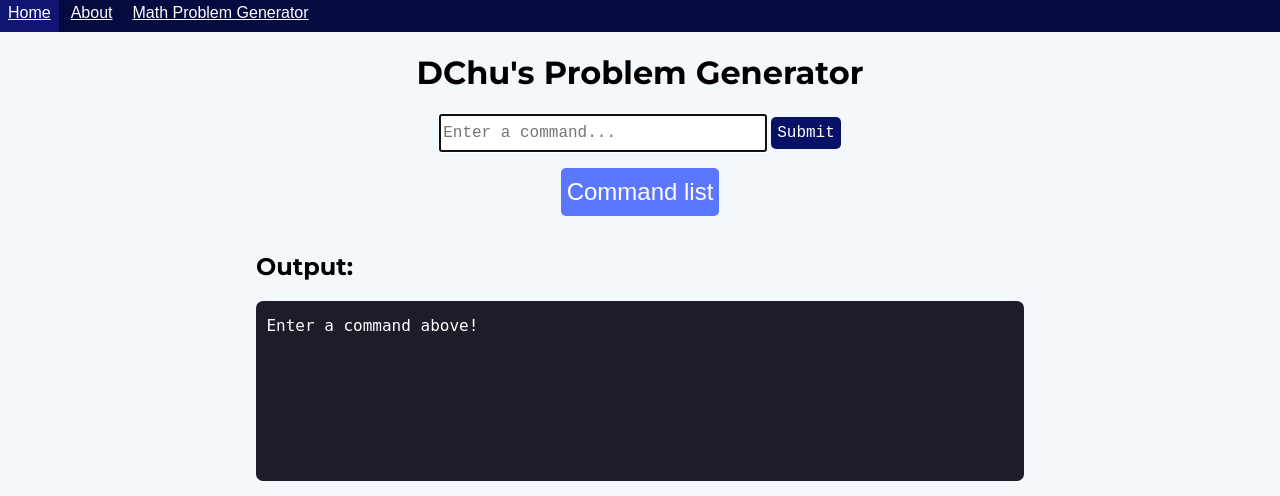
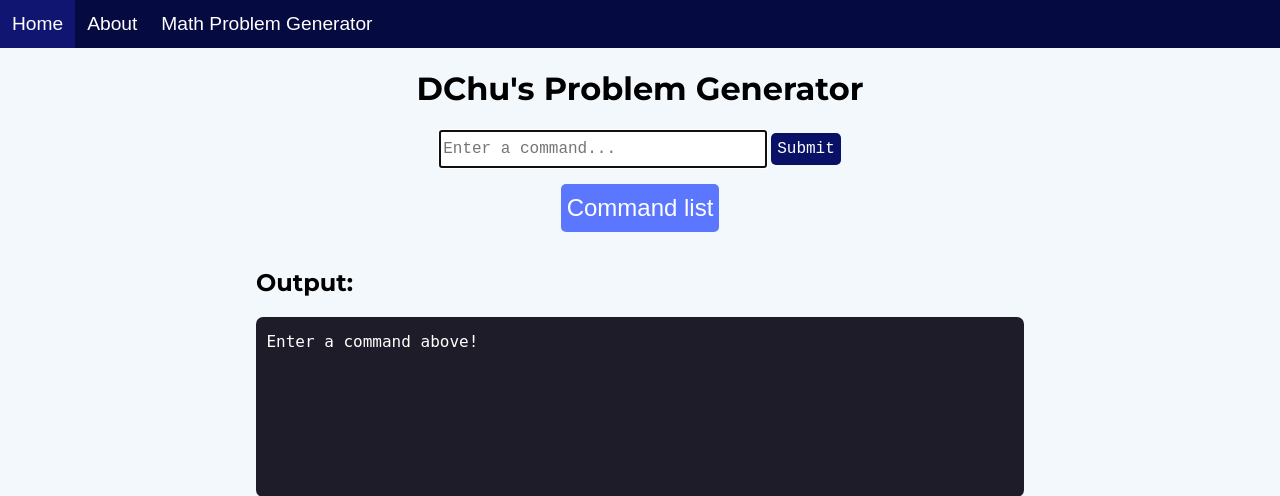
Before and after one commit to danchurlian/DChu-s-Problem-Generator, a Flask app: page / in a window 1280 px wide. Shown: the top 496 px of the page. Run offline with Flask 3, Linux system fonts and the light colour scheme.

Commit message:
feat: increase font size of nav links, increase height of nav bar

```diff
--- a/static/style.css
+++ b/static/style.css
@@ -32,19 +32,27 @@ header {
 
 header nav {
     background-color: rgb(5, 10, 65);
-    height: 2em;
+    height: 3em;
     margin: 0px;
+
+    display: flex;
+    flex-direction: row;
+    justify-content: flex-start;
 }
 
 header nav a {
     color: white;
+    font-family: Montsserat, sans-serif;
+    font-size: 1.2rem;
+    text-decoration: none;
+
     transition: var(--hover-transition);
 
-    font-family: Montsserat, sans-serif;
-    min-height: calc(100% - 0.25rem);
-    padding: 0 0.5rem;
-    padding-top: 0.25rem;
-    display: inline-block;
+    padding: 0 0.75rem;
+
+    display: flex;
+    flex-direction: row;
+    align-items: center;
 }
 
 header nav a:hover {
```
